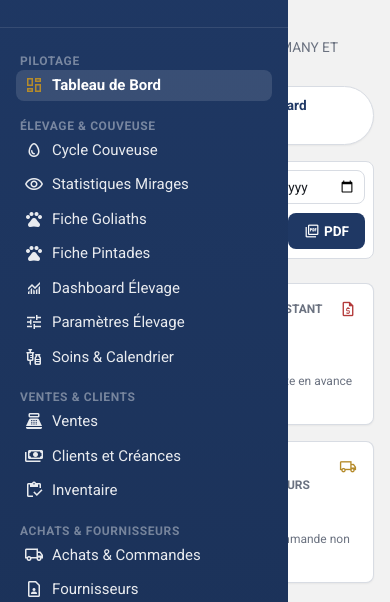
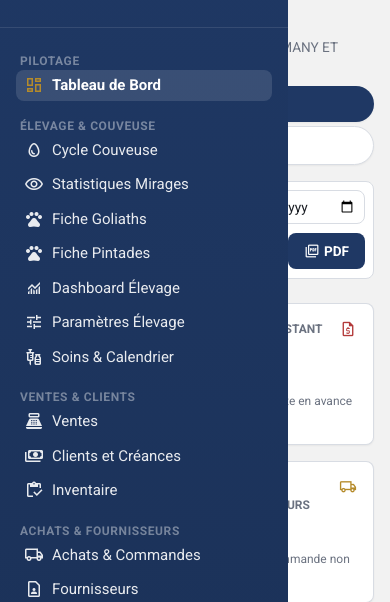
Before and after one commit to massenon/logialvia, a Laravel app: page /dashboard in a window 390 px wide. Shown: the part 71-673 px from the top of the page. Run offline with Laravel 12, Linux system fonts and the light colour scheme; the visitor is signed in with stand-in values (Sample User, id 1); data comes from the database, SQL or seed files in the repository; data that the repository does not hold is empty; style sheets or scripts are compiled from the project's sources; parts of the project's set-up code (start-up, migrations or seed data) failed here and were passed over; some libraries are stand-ins or nearby versions.

Commit message:
Tableau de bord web : boutons d'en-tête empilés en pleine largeur sur téléphone
Co-Authored-By: Claude Sonnet 5.5 <noreply@anthropic.com>
Claude-Session: https://claude.ai/code/session_016j1okKCK1SzKJB46duFscG

```diff
--- a/logialvia_laravel/resources/views/livewire/tableau-de-bord.blade.php
+++ b/logialvia_laravel/resources/views/livewire/tableau-de-bord.blade.php
@@ -40,14 +40,14 @@
                 <h2 class="text-xl font-bold text-brand-navy" data-titre="bienvenue">Bienvenue, {{ auth()->user()->name }} 👋</h2>
                 <p class="text-xs text-outline">Rapport généré le {{ $maintenant->format('d/m/Y') }} à {{ $maintenant->format('H:i') }} · ALLMANY ET COMPAGNIE</p>
             </div>
-            <div class="flex items-center gap-xs">
+            <div class="flex w-full flex-col items-stretch gap-xs sm:w-auto sm:flex-row sm:items-center">
                 @if ($voirVentes)
-                    <a href="/ventes" class="flex items-center gap-xs rounded-full bg-brand-navy px-md py-sm text-xs font-bold text-white shadow-sm hover:bg-brand-navy-dark">
+                    <a href="/ventes" class="flex items-center justify-center gap-xs whitespace-nowrap rounded-full bg-brand-navy px-md py-sm text-xs font-bold text-white shadow-sm hover:bg-brand-navy-dark">
                         <x-icone nom="point_of_sale" class="text-[16px]" />Enregistrer une Vente
                     </a>
                 @endif
                 @if ($voirElevage)
-                    <a href="/elevage/dashboard" class="flex items-center gap-xs rounded-full border border-outline-variant bg-white px-md py-sm text-xs font-bold text-brand-navy shadow-sm hover:bg-surface-zebra">
+                    <a href="/elevage/dashboard" class="flex items-center justify-center gap-xs whitespace-nowrap rounded-full border border-outline-variant bg-white px-md py-sm text-xs font-bold text-brand-navy shadow-sm hover:bg-surface-zebra">
                         <x-icone nom="monitoring" class="text-[16px]" />Dashboard Élevage
                     </a>
                 @endif
```
